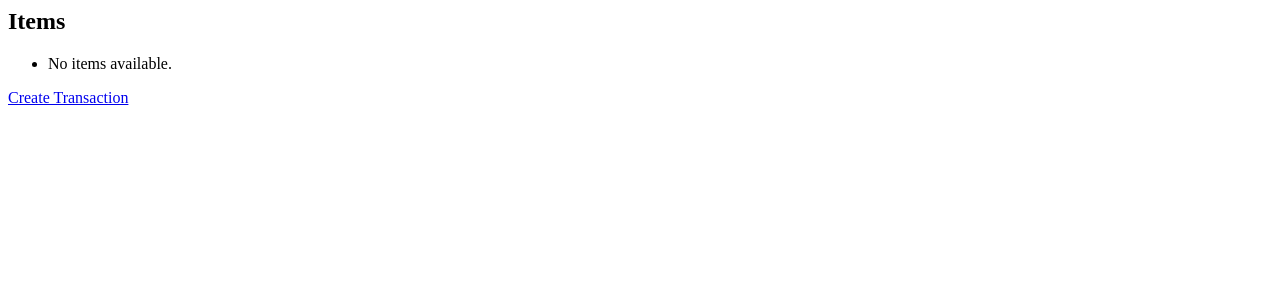
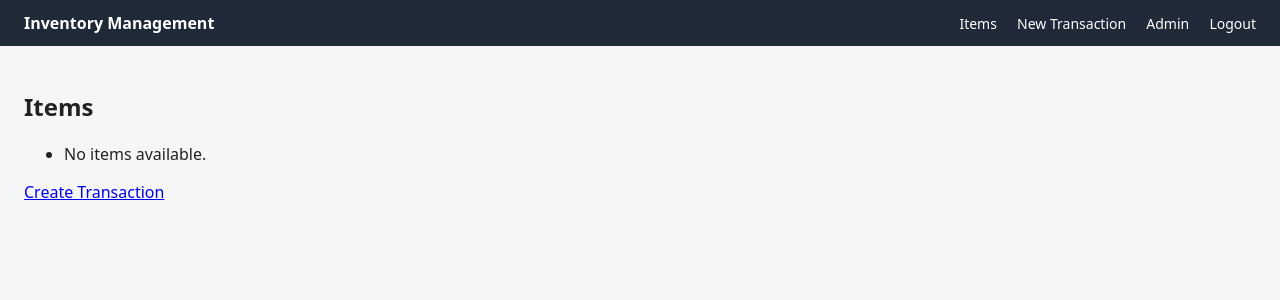
Before and after one commit to 06Pseudo06/inventory-management-system, a Django app: page / in a window 1280 px wide. Shown: the top 300 px of the page. Run offline with Django 5.2, Linux system fonts and the light colour scheme; the visitor is signed in with stand-in values (Sample User, id 1); data that the repository does not hold is empty.

Commit message:
Fix template structure and base layout integration

```diff
--- /dev/null
+++ b/inventory/static/inventory/styles.css
@@ -0,0 +1,51 @@
+body {
+    font-family: system-ui, -apple-system, BlinkMacSystemFont, sans-serif;
+    margin: 0;
+    background-color: #f5f6f8;
+    color: #222;
+}
+
+.navbar {
+    display: flex;
+    justify-content: space-between;
+    align-items: center;
+    background: #1f2937;
+    color: white;
+    padding: 12px 24px;
+}
+
+.navbar a {
+    color: white;
+    margin-left: 16px;
+    text-decoration: none;
+    font-size: 14px;
+}
+
+.navbar a:hover {
+    text-decoration: underline;
+}
+
+.container {
+    padding: 24px;
+}
+
+.messages {
+    margin-bottom: 16px;
+}
+
+.message {
+    padding: 10px 14px;
+    border-radius: 4px;
+    margin-bottom: 8px;
+    font-size: 14px;
+}
+
+.message.success {
+    background: #dcfce7;
+    color: #166534;
+}
+
+.message.error {
+    background: #fee2e2;
+    color: #991b1b;
+}
--- /dev/null
+++ b/inventory/templates/inventory/base.html
@@ -0,0 +1,42 @@
+{% load static %}
+
+<!DOCTYPE html>
+<html lang="en">
+<head>
+    <meta charset="UTF-8">
+    <title>{% block title %}Inventory System{% endblock %}</title>
+
+    <link rel="stylesheet" href="{% static 'inventory/styles.css' %}">
+</head>
+<body>
+
+<header class="navbar">
+    <div class="nav-left">
+        <strong>Inventory Management</strong>
+    </div>
+    <div class="nav-right">
+        <a href="{% url 'item-list' %}">Items</a>
+        <a href="{% url 'create-transaction' %}">New Transaction</a>
+        <a href="/admin/">Admin</a>
+        <a href="/admin/logout/">Logout</a>
+    </div>
+</header>
+
+<main class="container">
+
+    {% if messages %}
+        <div class="messages">
+            {% for message in messages %}
+                <div class="message {{ message.tags }}">
+                    {{ message }}
+                </div>
+            {% endfor %}
+        </div>
+    {% endif %}
+
+    {% block content %}{% endblock %}
+
+</main>
+
+</body>
+</html>
--- a/templates/inventory/item_list.html
+++ b/inventory/templates/inventory/item_list.html
@@ -1,3 +1,11 @@
+{% extends 'inventory/base.html' %}
+{% load static %}
+
+{% block title %}Items{% endblock %}
+
+{% block content %}
+
+
 <h2>Items</h2>
 
 <ul>
@@ -12,3 +20,5 @@
 </ul>
 
 <a href="{% url 'create-transaction' %}">Create Transaction</a>
+
+{% endblock %}
```
Also changed, not shown: inventory/templates/inventory/create_transaction.html (renamed from templates/inventory/create_transaction.html, +10 -0 lines).
